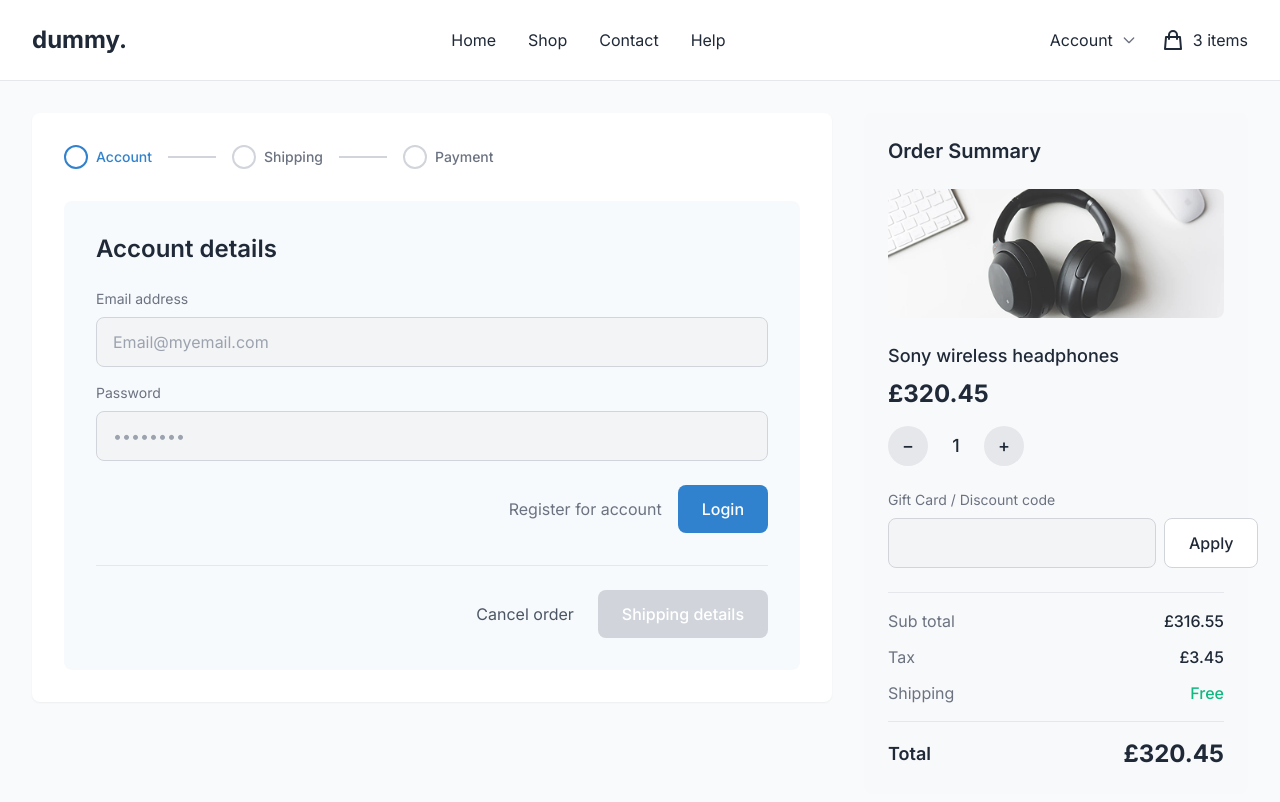
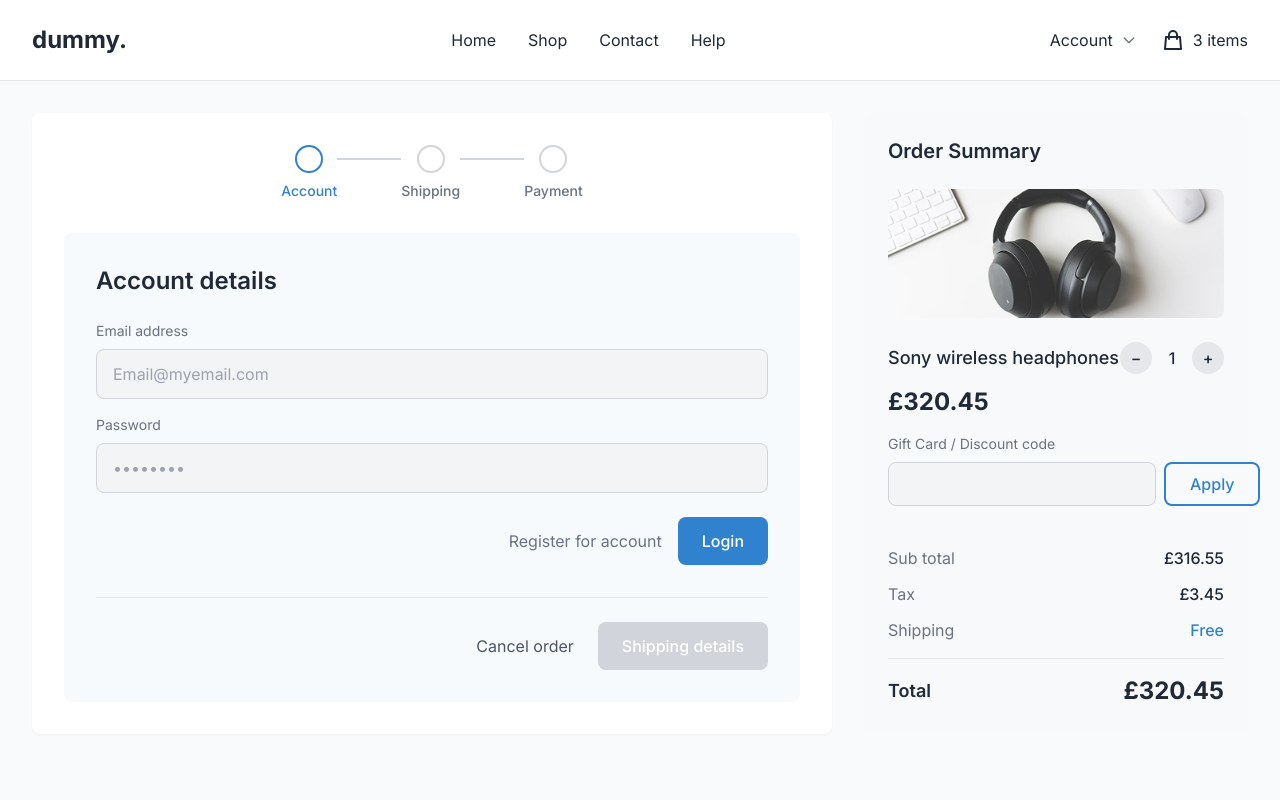
Before and after one commit to TracyK10/credstore-frontend-application, a Next.js app: page /checkout in a window 1280 px wide. Shown: the top 802 px of the page. Built offline with nearby package versions, Linux system fonts and the light colour scheme.

Commit message:
feat: Add `StepIndicator` and `OrderSummary` components to display checkout progress and order details.

```diff
--- a/components/checkout/OrderSummary.tsx
+++ b/components/checkout/OrderSummary.tsx
@@ -43,32 +43,36 @@ export const OrderSummary: React.FC = () => {
       </div>
 
       {/* Product Details */}
-      <div className="mb-6">
-        <h3 className="text-lg font-medium text-text-primary mb-2">
+      <div className="mb-4">
+        {/* Product Name and Quantity on Same Line */}
+        <div className="flex items-center justify-between mb-3">
+          <h3 className="text-lg font-medium text-text-primary">
             {orderSummary.productName}
           </h3>
-        <p className="text-2xl font-bold text-text-primary mb-4">
-          {formatCurrency(orderSummary.productPrice)}
-        </p>
 
           {/* Quantity Controls */}
-        <div className="flex items-center gap-3">
+          <div className="flex items-center gap-2">
             <button
               onClick={() => handleQuantityChange(-1)}
-            className="w-10 h-10 rounded-full bg-gray-200 hover:bg-gray-300 border-0 flex items-center justify-center transition-colors"
+              className="w-8 h-8 rounded-full bg-gray-200 hover:bg-gray-300 border-0 flex items-center justify-center transition-colors"
             >
-            <span className="text-lg text-text-primary font-medium">−</span>
+              <span className="text-base text-text-primary font-medium">−</span>
             </button>
-          <span className="text-lg font-medium text-text-primary w-8 text-center">
+            <span className="text-base font-medium text-text-primary w-6 text-center">
               {orderSummary.quantity}
             </span>
             <button
               onClick={() => handleQuantityChange(1)}
-            className="w-10 h-10 rounded-full bg-gray-200 hover:bg-gray-300 border-0 flex items-center justify-center transition-colors"
+              className="w-8 h-8 rounded-full bg-gray-200 hover:bg-gray-300 border-0 flex items-center justify-center transition-colors"
             >
-            <span className="text-lg text-text-primary font-medium">+</span>
+              <span className="text-base text-text-primary font-medium">+</span>
             </button>
           </div>
+        </div>
+
+        <p className="text-2xl font-bold text-text-primary mb-4">
+          {formatCurrency(orderSummary.productPrice)}
+        </p>
       </div>
 
       {/* Gift Card / Discount */}
@@ -83,14 +87,17 @@ export const OrderSummary: React.FC = () => {
             onChange={(e) => setDiscountCode(e.target.value)}
             className="flex-1 px-4 py-2 bg-input-bg border border-input-border rounded-lg text-input-text focus:outline-none focus:ring-2 focus:ring-primary"
           />
-          <Button variant="secondary" onClick={handleApplyDiscount}>
+          <button
+            onClick={handleApplyDiscount}
+            className="px-6 py-2 bg-transparent border-2 border-primary text-primary rounded-lg hover:bg-primary hover:text-white transition-colors font-medium"
+          >
             {t("orderSummary.apply")}
-          </Button>
+          </button>
         </div>
       </div>
 
-      {/* Price Breakdown */}
-      <div className="space-y-3 border-t border-border pt-4">
+      {/* Price Breakdown - No dividers */}
+      <div className="space-y-3 pt-4">
         <div className="flex justify-between text-text-secondary">
           <span>{t("orderSummary.subtotal")}</span>
           <span className="font-medium text-text-primary">
@@ -105,7 +112,7 @@ export const OrderSummary: React.FC = () => {
         </div>
         <div className="flex justify-between text-text-secondary">
           <span>{t("orderSummary.shipping")}</span>
-          <span className="font-medium text-success">
+          <span className="font-medium text-primary">
             {orderSummary.shipping === 0
               ? t("orderSummary.free")
               : formatCurrency(orderSummary.shipping)}
--- a/components/checkout/StepIndicator.tsx
+++ b/components/checkout/StepIndicator.tsx
@@ -17,13 +17,13 @@ export const StepIndicator: React.FC<StepIndicatorProps> = ({ currentStep }) =>
   ];
 
   return (
-    <div className="flex items-center justify-center md:justify-start gap-4 mb-8">
+    <div className="flex items-center justify-center gap-0 mb-8">
       {steps.map((step, index) => (
         <React.Fragment key={step.number}>
-          <div className="flex items-center gap-2">
-            {/* Step circle */}
+          <div className="flex flex-col items-center gap-2">
+            {/* Step circle - positioned as node between lines */}
             <div
-              className={`flex items-center justify-center w-6 h-6 rounded-full border-2 transition-all ${
+              className={`flex items-center justify-center w-7 h-7 rounded-full border-2 transition-all ${
                 step.number < currentStep
                   ? "bg-black border-black"
                   : step.number === currentStep
@@ -48,7 +48,7 @@ export const StepIndicator: React.FC<StepIndicatorProps> = ({ currentStep }) =>
 
             {/* Step label */}
             <span
-              className={`text-sm font-medium ${
+              className={`text-sm font-medium whitespace-nowrap ${
                 step.number === currentStep
                   ? "text-[#3182CE]"
                   : step.number < currentStep
@@ -60,11 +60,11 @@ export const StepIndicator: React.FC<StepIndicatorProps> = ({ currentStep }) =>
             </span>
           </div>
 
-          {/* Connecting line */}
+          {/* Connecting line - between circles */}
           {index < steps.length - 1 && (
             <div
-              className={`h-0.5 w-12 transition-all ${
-                step.number < currentStep ? "bg-gray-400" : "bg-gray-300"
+              className={`h-0.5 w-16 mb-7 transition-all ${
+                step.number < currentStep ? "bg-[#3182CE]" : "bg-gray-300"
               }`}
             />
           )}
```
Lines whose indentation alone changed are shown as unchanged.
